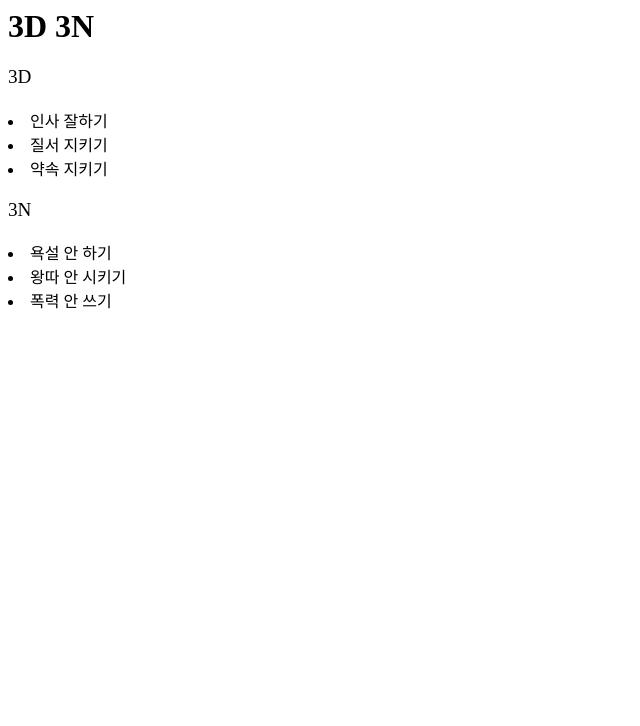
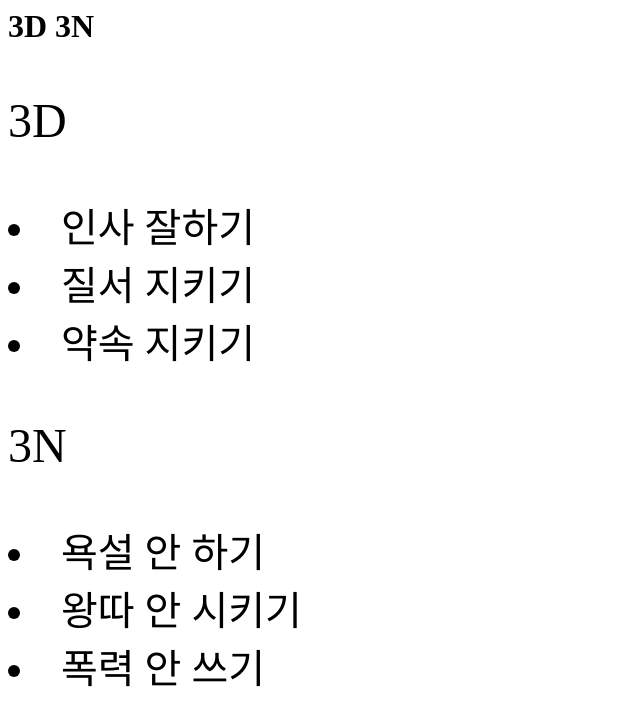
Before and after one commit to ipeace21/qr, a plain HTML site: page qr_3d3n.html in a window 1280 px wide. Shown: the whole page, without its empty margins (0-640 px from the left). Drawn offline with Linux system fonts and the light colour scheme.

Commit message:
Add files via upload

```diff
--- a/qr_3d3n.html
+++ b/qr_3d3n.html
@@ -6,10 +6,10 @@
 
     <style>
       p{
-        font-size: 120%;
+        font-size: 300%;
       }
       li{
-        font-size: 100%;
+        font-size: 250%;
       }
     </style>
 
```
